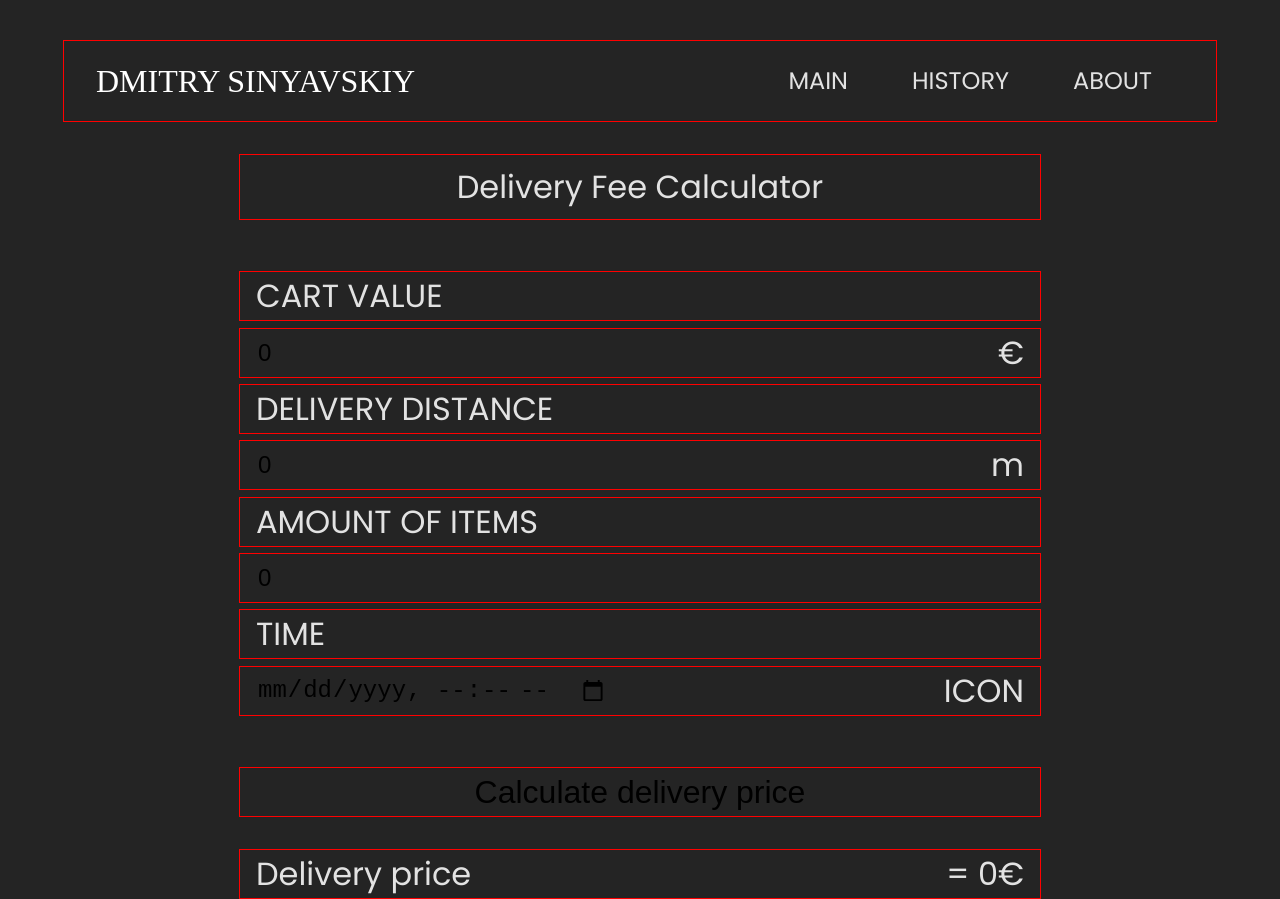
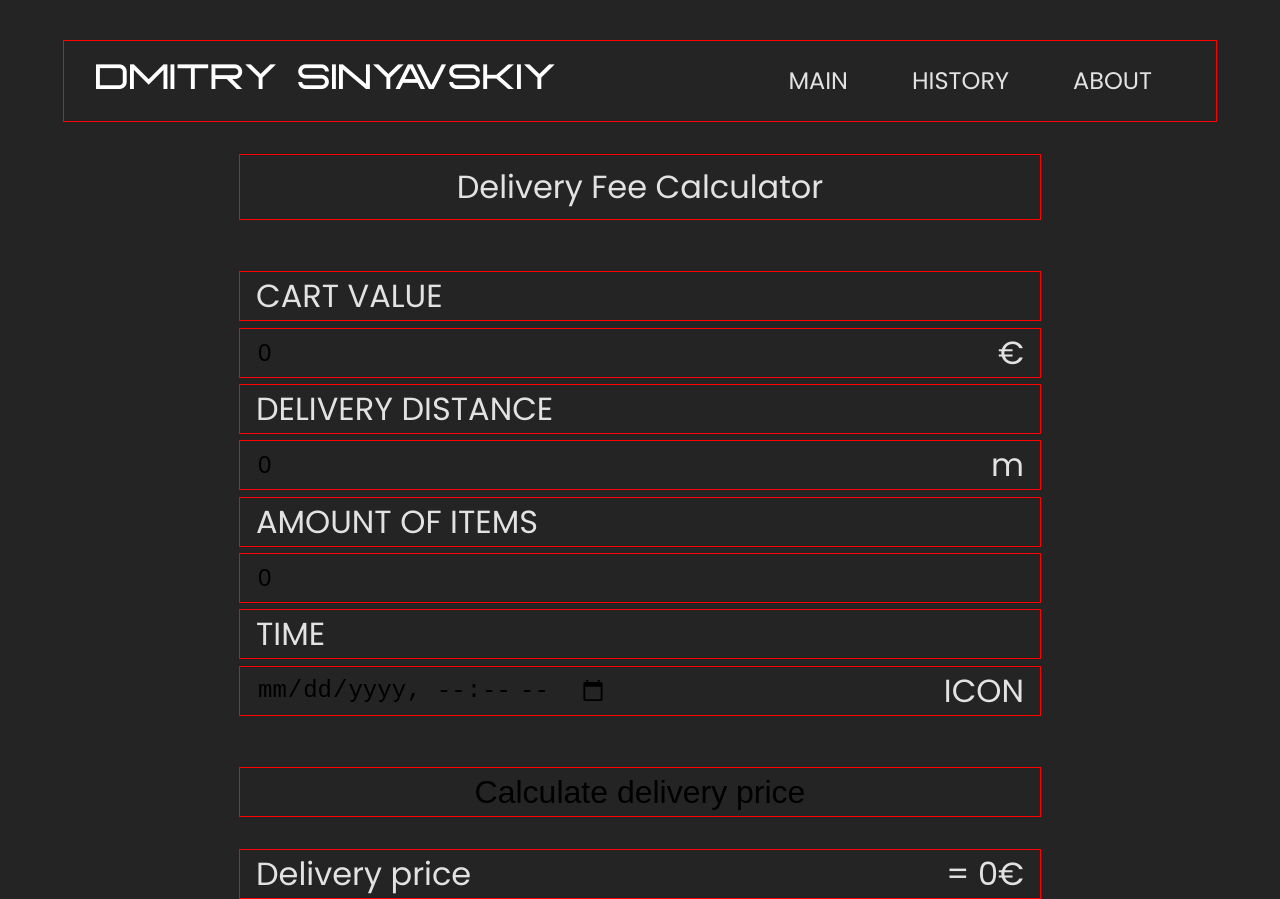
Before and after one commit to uch2ha/Delivery-Calculator, a React (Vite) app: page / in a window 1280 px wide. Built offline with nearby package versions, Linux system fonts and the light colour scheme.

Commit message:
btn global styles

```diff
--- a/src/components/navBar/NavBar.tsx
+++ b/src/components/navBar/NavBar.tsx
@@ -12,9 +12,15 @@ const NavBar: React.FC = (): JSX.Element => {
         </a>
       </div>
       <div className='nav-bar-btns'>
-        <span onClick={() => navigate('/')}>main</span>
-        <span onClick={() => navigate('/history')}>history</span>
-        <span onClick={() => navigate('/about')}>about</span>
+        <span className='btn' onClick={() => navigate('/')}>
+          main
+        </span>
+        <span className='btn' onClick={() => navigate('/history')}>
+          history
+        </span>
+        <span className='btn' onClick={() => navigate('/about')}>
+          about
+        </span>
       </div>
     </div>
   );
--- a/src/main.css
+++ b/src/main.css
@@ -1,4 +1,10 @@
 @import url('https://fonts.googleapis.com/css2?family=Poppins:wght@400;500;700&display=swap');
+
+@font-face {
+  font-family: 'Fearce';
+  src: local('Fearce'), url('./fonts/Fearce/Fearce.ttf') format('truetype');
+  font-weight: normal;
+}
 
 :root {
   font-family: 'Poppins', sans-serif;
@@ -29,3 +35,10 @@ body {
   justify-content: start;
   align-items: center;
 }
+
+.btn {
+}
+
+.btn:hover {
+  cursor: pointer;
+}
```
